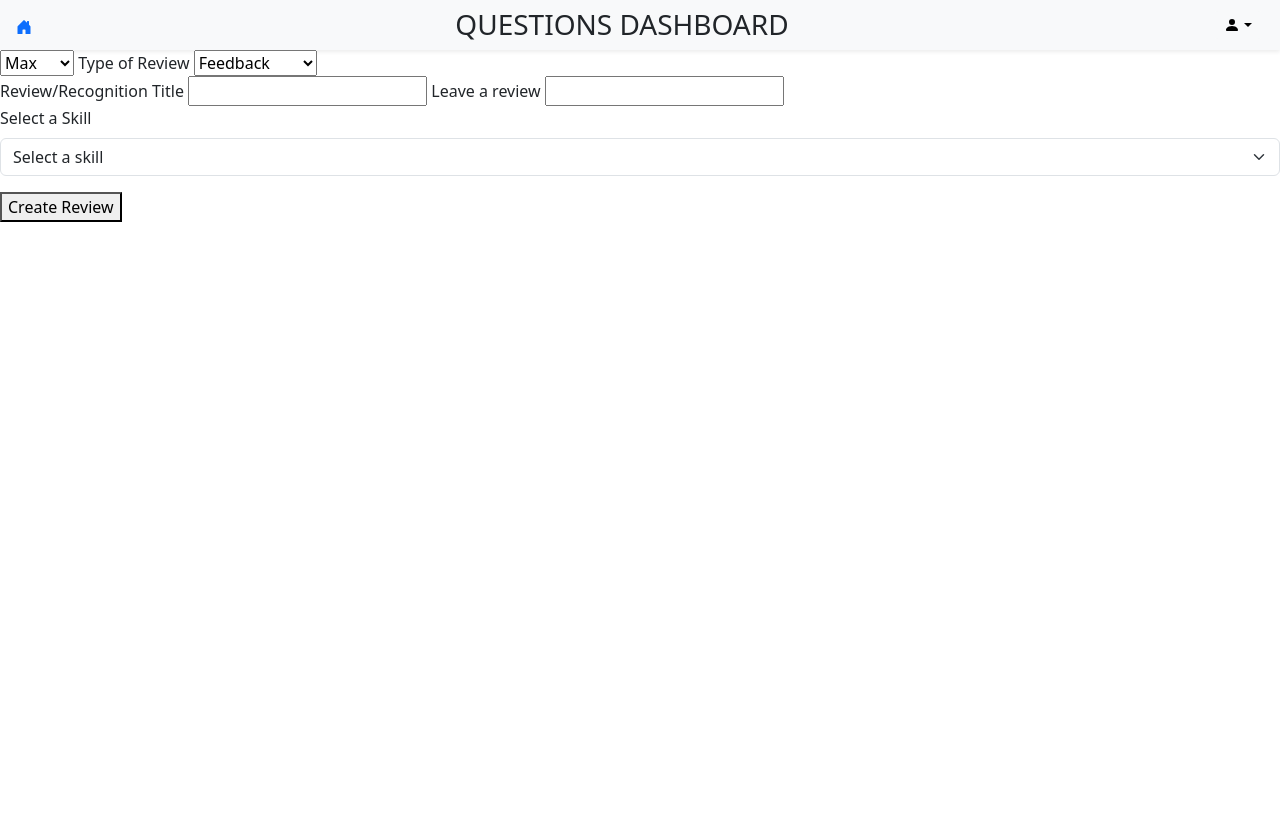
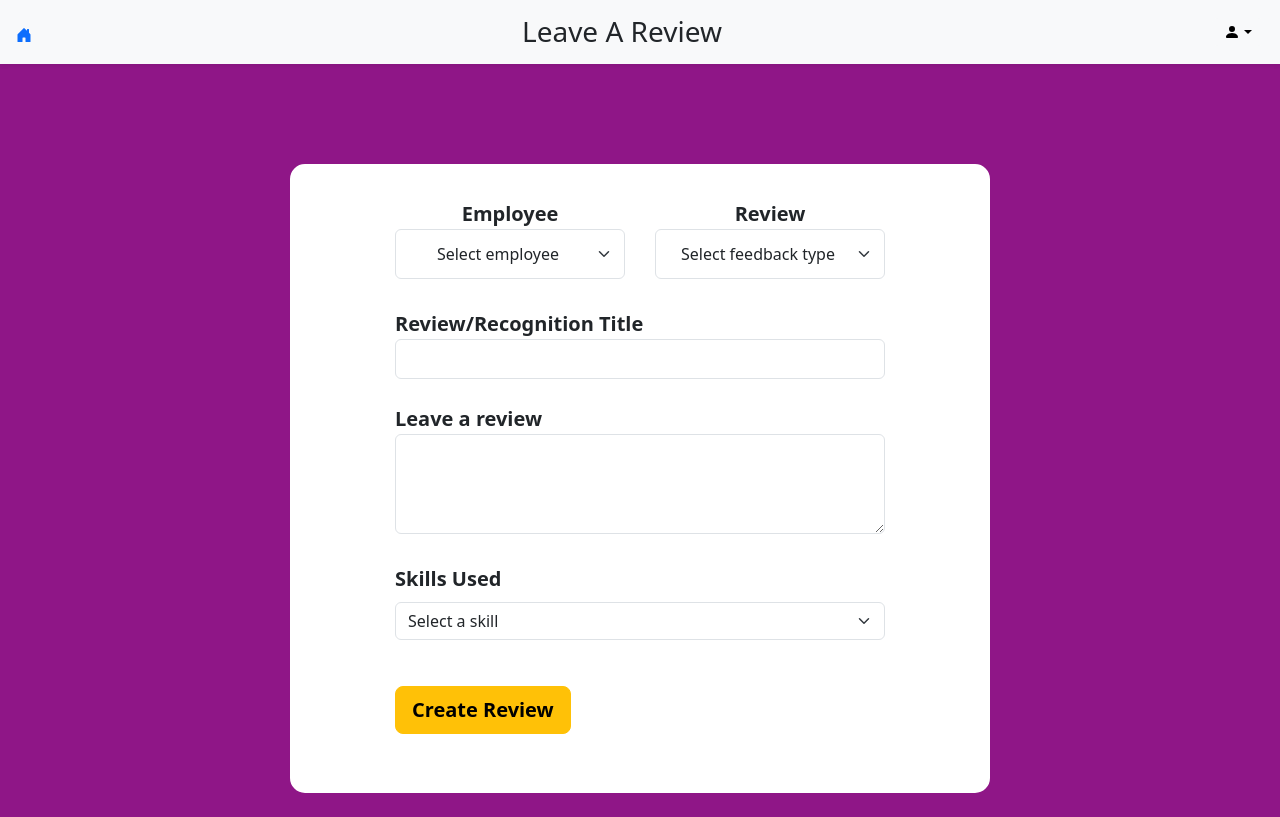
Before and after one commit to roccomercuri1/project-ELF, a website: page client/pages/leaveRecog.html in a window 1280 px wide. Drawn offline with nearby package versions, Linux system fonts and the light colour scheme; files whose address does not match are found by name.

Commit message:
Complete leave review page

```diff
--- a/client/pages/leaveRecog.html
+++ b/client/pages/leaveRecog.html
@@ -1,8 +1,9 @@
 <!DOCTYPE html>
 <html lang="en">
   <head>
-    <meta charset="UTF-8">
-    <meta name="viewport" content="width=device-width, initial-scale=1.0">
+    <meta charset="UTF-8" />
+    <meta name="viewport" content="width=device-width, initial-scale=1.0" />
+    <link rel="stylesheet" href="../styles/leaveRecog.css">
     <link
       href="https://cdn.jsdelivr.net/npm/bootstrap@5.3.3/dist/css/bootstrap.min.css"
       rel="stylesheet"
@@ -35,7 +36,7 @@
         </div>
       </a>
       <!-- Title  -->
-      <h3 class="m-0">QUESTIONS DASHBOARD</h3>
+      <h3 class="m-0">Leave A Review</h3>
 
       <!-- User Dropdown Menu -->
       <div class="dropdown">
@@ -53,7 +54,6 @@
             fill="currentColor"
             class="bi bi-person-fill"
             viewBox="0 0 16 16"
-
           >
             <path
               d="M3 14s-1 0-1-1 1-4 6-4 6 3 6 4-1 1-1 1zm5-6a3 3 0 1 0 0-6 3 3 0 0 0 0 6"
@@ -65,7 +65,11 @@
           aria-labelledby="userDropdown"
         >
           <li><a class="dropdown-item" href="accountpage.html">Account</a></li>
-          <li><a class="dropdown-item" id="logoutBtn" href="index.html">Log out</a></li>
+          <li>
+            <a class="dropdown-item" id="logoutBtn" href="index.html"
+              >Log out</a
+            >
+          </li>
         </ul>
       </div>
     </header>
@@ -73,28 +77,37 @@
     <main>
       <section class="leave_recognition">
         <form id="review_form" name="review" action="">
-                <section>
-                    <select name="employee">
+          <section class="top_bar">
+            <section id="employee_section" name="employee_section">
+            <label for="employee">Employee </label>
+            <select name="employee" class="form-select">
+              <option value="" selected disabled>Select employee</option>
               <option value="max">Max</option>
               <option value="yuktha">Yuktha</option>
               <option value="istiak">Istiak</option>
               <option value="rocco">Rocco</option>
               <option value="israel">Israel</option>
             </select>
-                    <label for="category">Type of Review</label>
-                    <select name="category">
-                        <option value="feedback" selected>Feedback</option>
+            </section>
+            <section id="category_section" name="category_section">
+            <label for="category">Review</label>
+            <select name="category" class="form-select">
+              <option value="" selected disabled>Select feedback type</option>
+              <option value="feedback">Feedback</option>
               <option value="sprint">Sprint</option>
               <option value="project">Entire Project</option>
               <option value="recognition">Recognition</option>
             </select>
             </section>
+          </section>
+          <section class="mid_page">
           <label for="recog_title">Review/Recognition Title</label>
-                <input type="text" name="recog_title" id="recog_title">
+          <input class="form-control" type="text" name="recog_title" id="recog_title" />
           <label for="recog_review">Leave a review</label>
-                <input type="text" name="recog_review" id="recog_review">
+          <textarea class="form-control" name="recog_review" id="recog_review" rows="5" cols="10"></textarea>
+          </section>
           <section class="skills_used">
-  <label for="skillSelect" class="form-label">Select a Skill</label>
+            <label for="skillSelect" class="form-label" id="skills_title">Skills Used</label>
             <select id="skillSelect" class="form-select">
               <option value="" selected disabled>Select a skill</option>
               <option value="Python">Python</option>
@@ -111,23 +124,38 @@
             </select>
 
             <!-- Slider hidden until a skill is picked -->
-  <div id="ratingContainer" class="mt-3" style="display:none;">
-    <label for="skillRating" class="form-label">Rate this skill (0–5)</label>
-    <input type="range" min="0" max="5" step="1" value="3" id="skillRating" class="form-range">
+            <div id="ratingContainer" class="mt-3" style="display: none">
+              <label for="skillRating" class="form-label"
+                >Rate this skill (0–5)</label
+              >
+              <input
+                type="range"
+                min="0"
+                max="5"
+                step="1"
+                value="3"
+                id="skillRating"
+                class="form-range"
+              />
               <span id="ratingValue">3</span>/5
-    <button type="button" id="addSkillBtn" class="btn btn-primary btn-sm ms-3">Add Skill</button>
+              <button
+                type="button"
+                id="addSkillBtn"
+                class="btn btn-success btn-sm ms-3"
+              >
+                Add Skill
+              </button>
             </div>
 
             <ul id="skillsList" class="list-group mt-3">
               <!-- Added skills will appear here -->
             </ul>
           </section>
-        <button type="submit" >Create Review</button>
+          <button type="submit" class="btn btn-warning btn-lg" id="submit_button">Create Review</button>
         </form>
-            <br>
+        <br />
       </section>
-        <br>
-
+      <br />
     </main>
     <script src="../js//leaveRecog.js"></script>
     <script src="https://cdn.jsdelivr.net/npm/bootstrap@5.3.2/dist/js/bootstrap.bundle.min.js"></script>
--- /dev/null
+++ b/client/styles/leaveRecog.css
@@ -0,0 +1,127 @@
+* {
+  margin: 0;
+  padding: 0;
+  box-sizing: border-box;
+}
+
+body {
+  font-family: Corbel, sans-serif;
+  /* background: hsl(0, 0%, 29%); */
+  background: linear-gradient(to bottom right, #8F1687, #8F1687);
+  min-height: 100vh; /* make sure it fills screen */
+  display: flex;
+  flex-direction: column;
+  align-items: center;
+}
+
+/* Header bar */
+.top-bar {
+  width: 100%;
+  display: flex;
+  justify-content: space-between;
+  align-items: center;
+  padding: 1rem 2rem;
+  background: #e0e0e0;
+  position: relative;
+}
+
+.home-icon {
+  font-size: 2rem;
+  cursor: pointer;
+}
+
+.leave_recognition{
+    align-items: center;
+    justify-content: center;
+    background-color: white;
+    border: 5px solid white;
+    border-radius: 15px;
+    margin-top: 100px;
+    padding: 30px 100px;
+}
+
+.top_bar{
+    display: flex;
+    flex-direction: row;
+    justify-content: space-between;
+    padding-bottom: 30px;
+}
+
+#employee_section{
+    display: flex;
+    flex-direction: column;
+    align-items: center;
+    padding-right: 30px;
+}
+
+#employee_section label{
+    font-size: 20px;
+    font-weight: bold;
+}
+
+#employee_section select{
+    width: 230px;
+    height: 50px;
+}
+
+#employee_section select option{
+  text-align: center;      /* center text */
+  text-align-last: center; /* center the selected item in some browsers */
+}
+
+
+#category_section{
+    display: flex;
+    flex-direction: column;
+    align-items: center;
+}
+
+#category_section label{
+    font-size: 20px;
+    font-weight: bold;
+}
+
+#category_section select{
+    width: 230px;
+    height: 50px;
+}
+
+#category_section select option{
+  text-align: center;      /* center text */
+  text-align-last: center; /* center the selected item in some browsers */
+}
+
+.mid_page{
+    display: flex;
+    flex-direction: column;
+}
+
+.mid_page label{
+    font-size: 20px;
+    font-weight: bold;
+}
+
+.mid_page input{
+    margin-bottom: 25px;
+    width: 100%;
+    height: 40px;
+}
+
+.mid_page #recog_review{
+    height: 100px;
+    margin-bottom: 30px;
+}
+
+.skills_used{
+    padding-bottom: 30px;
+}
+
+.skills_used #skills_title{
+    font-size: 20px;
+    font-weight: bold;
+}
+
+#submit_button{
+    font-size: 20px;
+    font-weight: bold;
+}
--- a/client/styles/style.css
+++ b/client/styles/style.css
@@ -12,6 +12,16 @@ body {
   color: #333;
   display: flex;
   flex-direction: column;
+}
+
+.top-bar {
+  width: 100%;
+  display: flex;
+  justify-content: space-between;
+  align-items: center;
+  padding: 1rem 2rem;
+  background: #e0e0e0;
+  position: relative;
 }
 
 /* ===== Navbar ===== */
```
Lines whose indentation alone changed are shown as unchanged.
